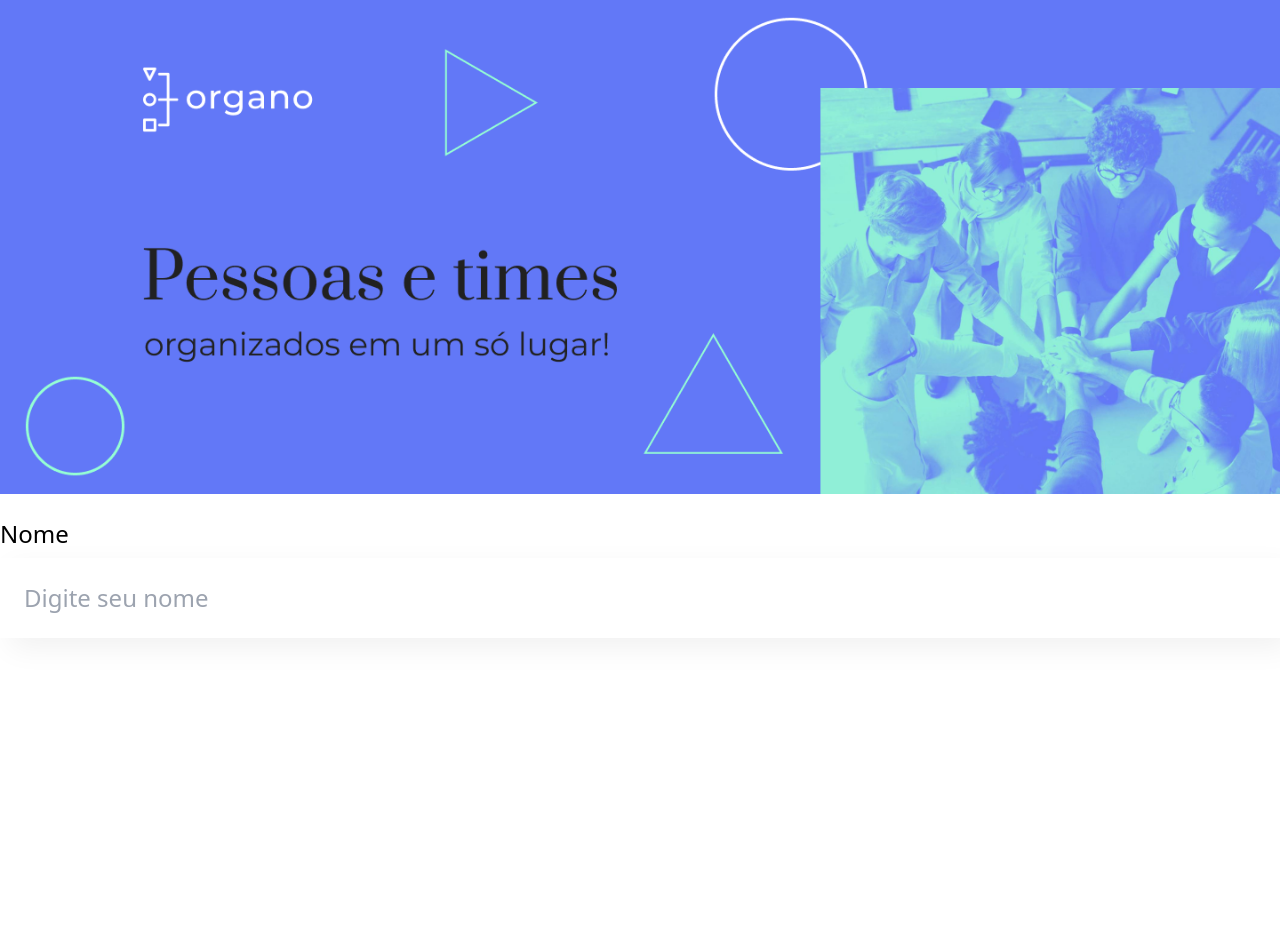
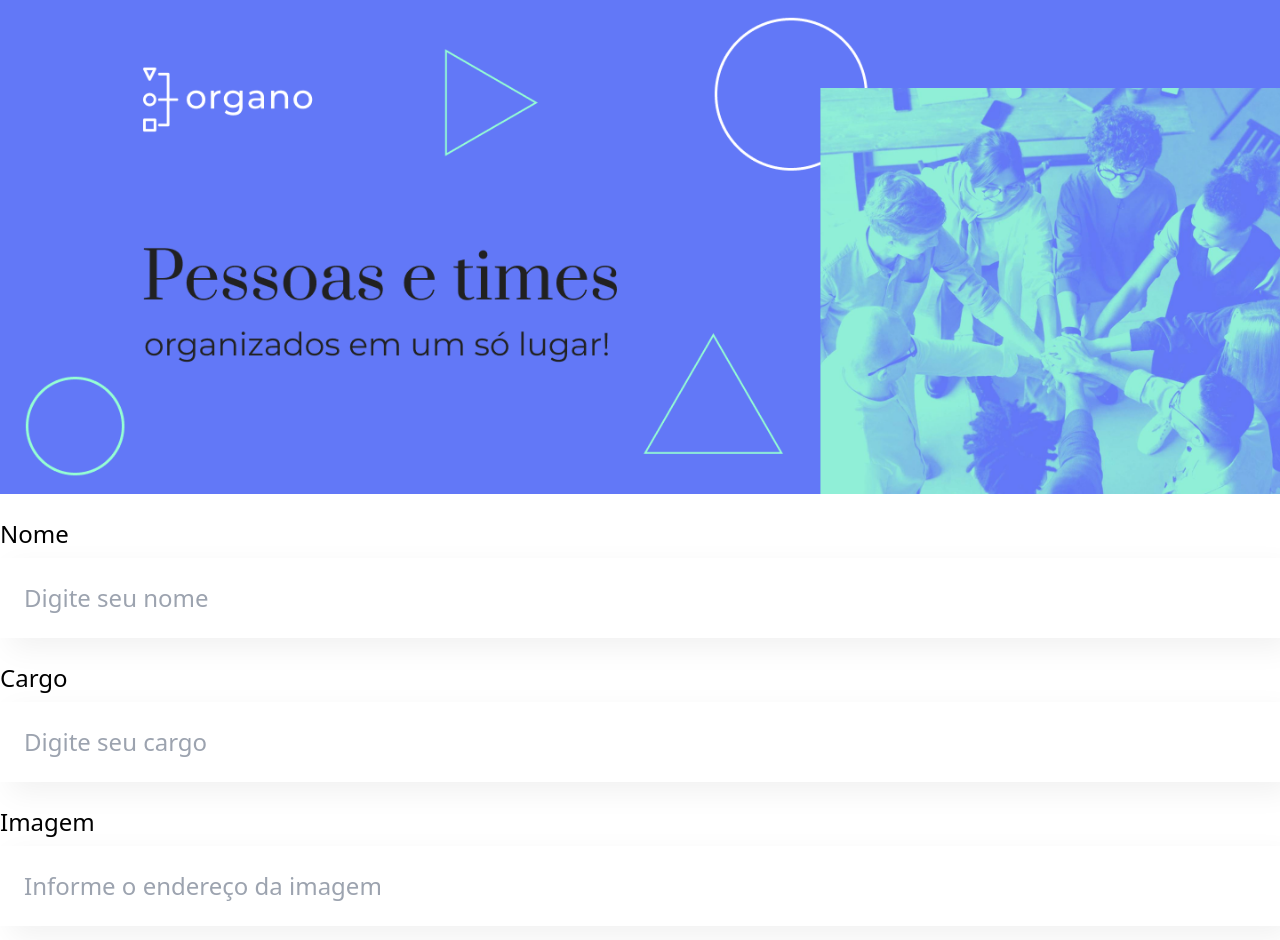
Before and after one commit to guilhermegoulart/organo, a React (Create React App) app: page / in a window 1280 px wide. Shown: the top 940 px of the page. Before the commit the page ends 800 px from the top, so only its background shows below. Built offline with nearby package versions, Linux system fonts and the light colour scheme.

Commit message:
using props to set the label content, and to set the placeholder of each one

```diff
--- a/src/App.jsx
+++ b/src/App.jsx
@@ -5,7 +5,9 @@
   return (
     <div className="App">
       <Banner />
-      <TextField />
+      <TextField label="Nome" placeholder="Digite seu nome" />
+      <TextField label="Cargo" placeholder="Digite seu cargo" />
+      <TextField label="Imagem" placeholder="Informe o endereço da imagem" />
     </div>
   );
 }
--- a/src/components/TextField.jsx
+++ b/src/components/TextField.jsx
@@ -1,11 +1,11 @@
-export function TextField() {
+export function TextField(props) {
   return (
     <div className="my-6 mx-0">
       <label htmlFor="" className="block mb-2 text-2xl">
-        Nome
+        {props.label}
       </label>
       <input
-        placeholder="Digite seu nome"
+        placeholder={props.placeholder}
         className="bg-white shadow-3xl w-full border-none text-2xl p-6"
         type="text"
       />
```
